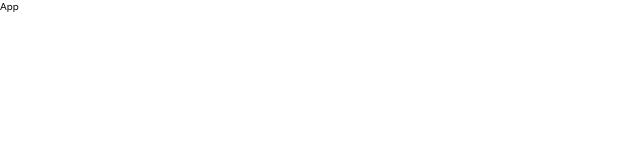
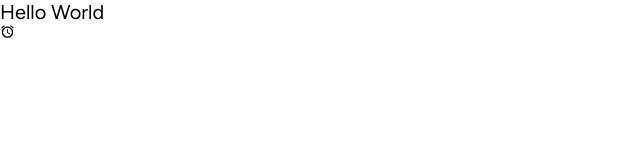
Before and after one commit to NjohPrince/google-keep, a React (Create React App) app: page / in a window 1280 px wide. Shown: the top 160 px of the page, without its empty margins (0-640 px from the left). Built offline with nearby package versions, Linux system fonts and the light colour scheme.

Commit message:
feat(icons): added material icons

```diff
--- a/package.json
+++ b/package.json
@@ -3,6 +3,10 @@
   "version": "0.1.0",
   "private": true,
   "dependencies": {
+    "@emotion/react": "^11.11.3",
+    "@emotion/styled": "^11.11.0",
+    "@mui/icons-material": "^5.15.6",
+    "@mui/material": "^5.15.6",
     "@testing-library/jest-dom": "^5.17.0",
     "@testing-library/react": "^13.4.0",
     "@testing-library/user-event": "^13.5.0",
--- a/src/App.tsx
+++ b/src/App.tsx
@@ -1,7 +1,12 @@
 import React from "react";
 
+import AccessAlarmsOutlinedIcon from "@mui/icons-material/AccessAlarmsOutlined";
+
 const App = () => {
-  return <div>App</div>;
+  return <div>
+    <h1>Hello World</h1>
+    <AccessAlarmsOutlinedIcon />
+  </div>;
 };
 
 export default App;
```
Also changed, not shown: 1 other file (tests, documents, lock files or other folders).
